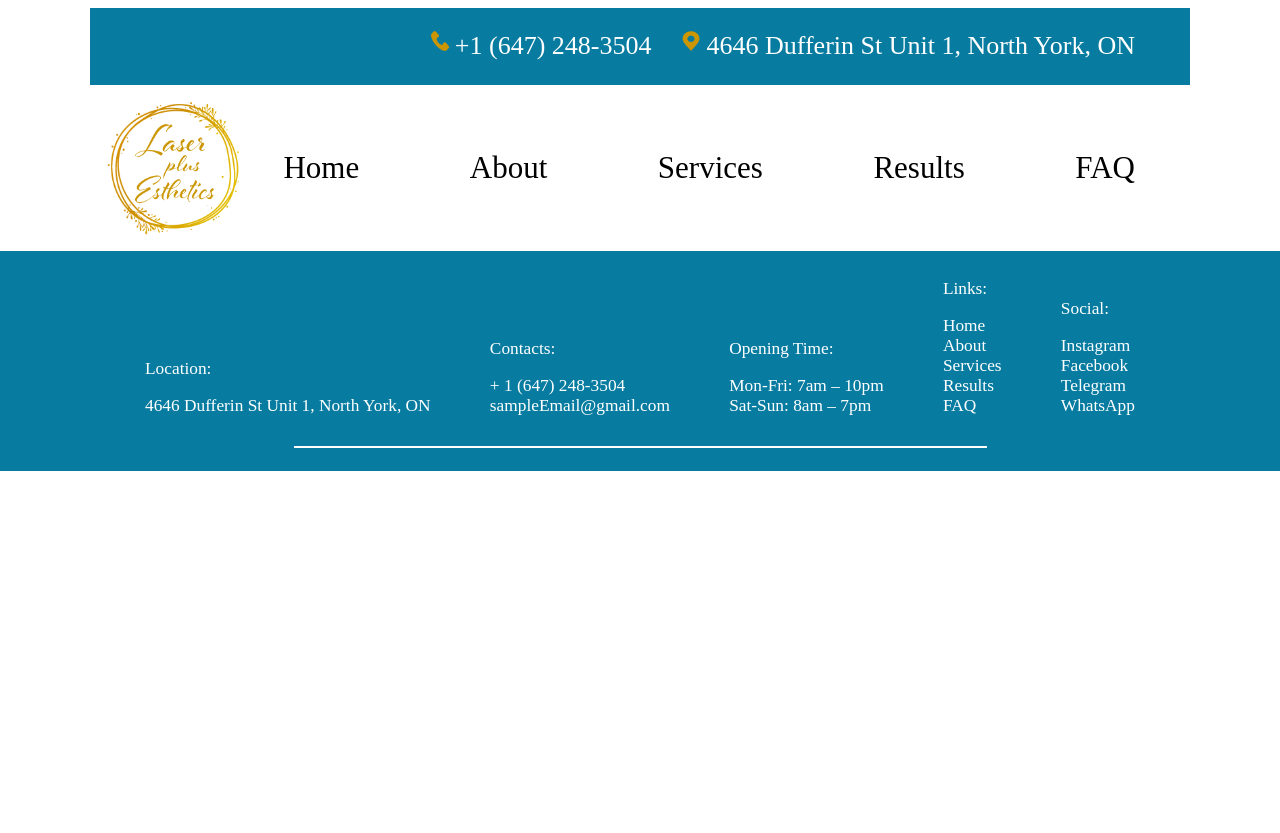
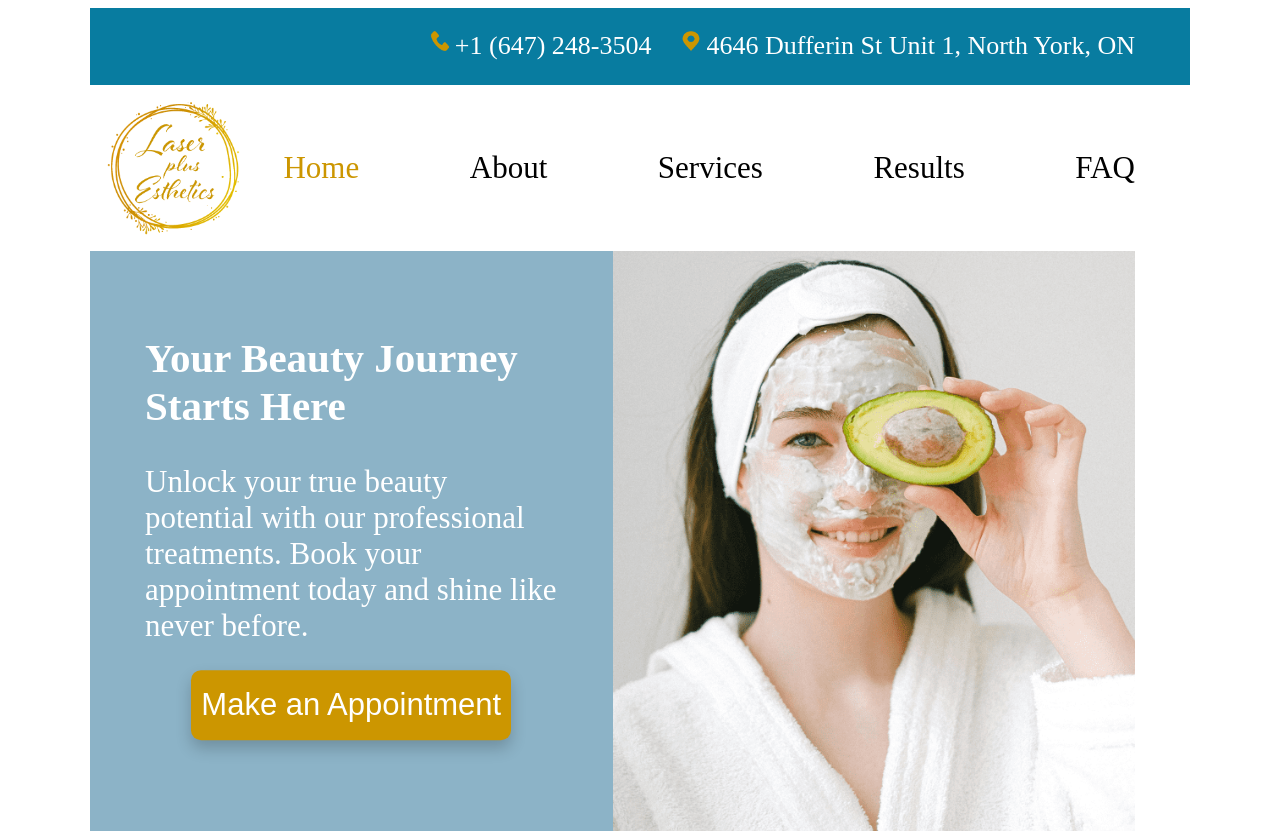
Before and after one commit to 0ksanaTkachenko/Laserplusesthetics, a React (Vite) app: page / in a window 1280 px wide. Shown: the top 833 px of the page. Before the commit the page ends 800 px from the top, so only its background shows below. Built offline with nearby package versions, Linux system fonts and the light colour scheme.

Commit message:
Fix routing issue for GitHub Pages deployment

```diff
--- a/index.html
+++ b/index.html
@@ -8,6 +8,6 @@
   </head>
   <body>
     <div id="react-root"></div>
-    <script type="module" src="./src/main.jsx"></script>
+    <script type="module" src="/src/main.jsx"></script>
   </body>
 </html>
--- a/src/App.jsx
+++ b/src/App.jsx
@@ -26,7 +26,7 @@ const App = () => {
                             <Header />
                         )}
                         <Routes>
-                            <Route path="/home" element={<HomePage />} />
+                            <Route path="/" element={<HomePage />} />
                             <Route path="/about" element={<AboutPage />} />
                             <Route path="/services" element={<ServicesPage />} />
                             <Route path="/results" element={<ResultsPage />} />
--- a/src/components/Header/NavMenu/navMenu.jsx
+++ b/src/components/Header/NavMenu/navMenu.jsx
@@ -5,7 +5,7 @@ import { NavLink } from 'react-router-dom';
 const MenuComponent = ({mobileMenuClicked}) => {
     return (
         <nav className="nav-menu">
-            <NavLink onClick={mobileMenuClicked} to="/home" className="nav-item">Home</NavLink>
+            <NavLink onClick={mobileMenuClicked} to="/" className="nav-item">Home</NavLink>
             <NavLink onClick={mobileMenuClicked} to="/about" className="nav-item">About</NavLink>
             <NavLink onClick={mobileMenuClicked} to="/services" className="nav-item">Services</NavLink>
             <NavLink onClick={mobileMenuClicked} to="/results" className="nav-item">Results</NavLink>
--- a/vite.config.js
+++ b/vite.config.js
@@ -2,8 +2,8 @@ import { defineConfig } from 'vite';
 import react from '@vitejs/plugin-react';
 import { fileURLToPath, URL } from 'url';
 
-// https://vitejs.dev/config/
 export default defineConfig({
+  base: '/Laserplusesthetics/', // Убедитесь, что это имя вашего репозитория
   plugins: [react()],
   resolve: {
     alias: {
```
